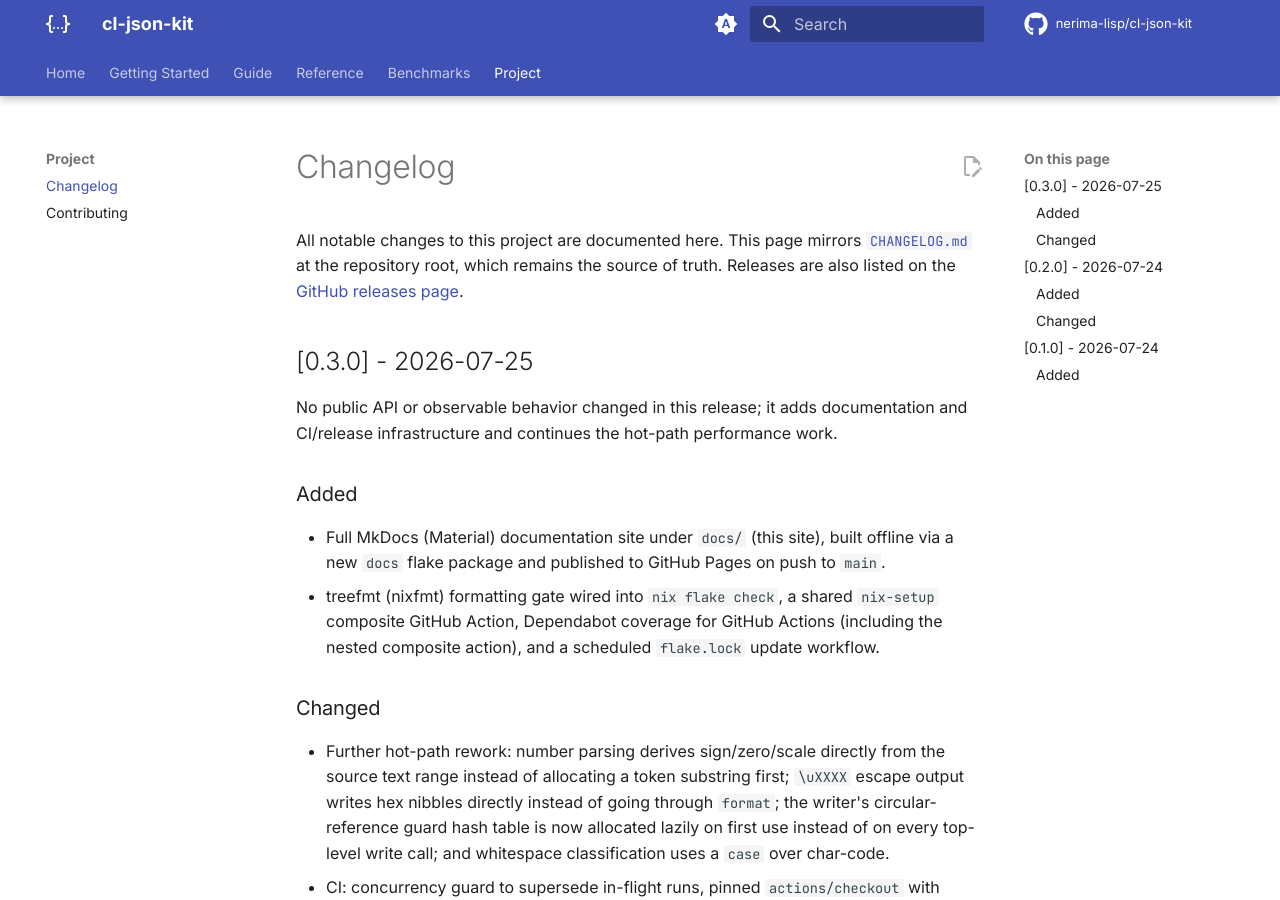
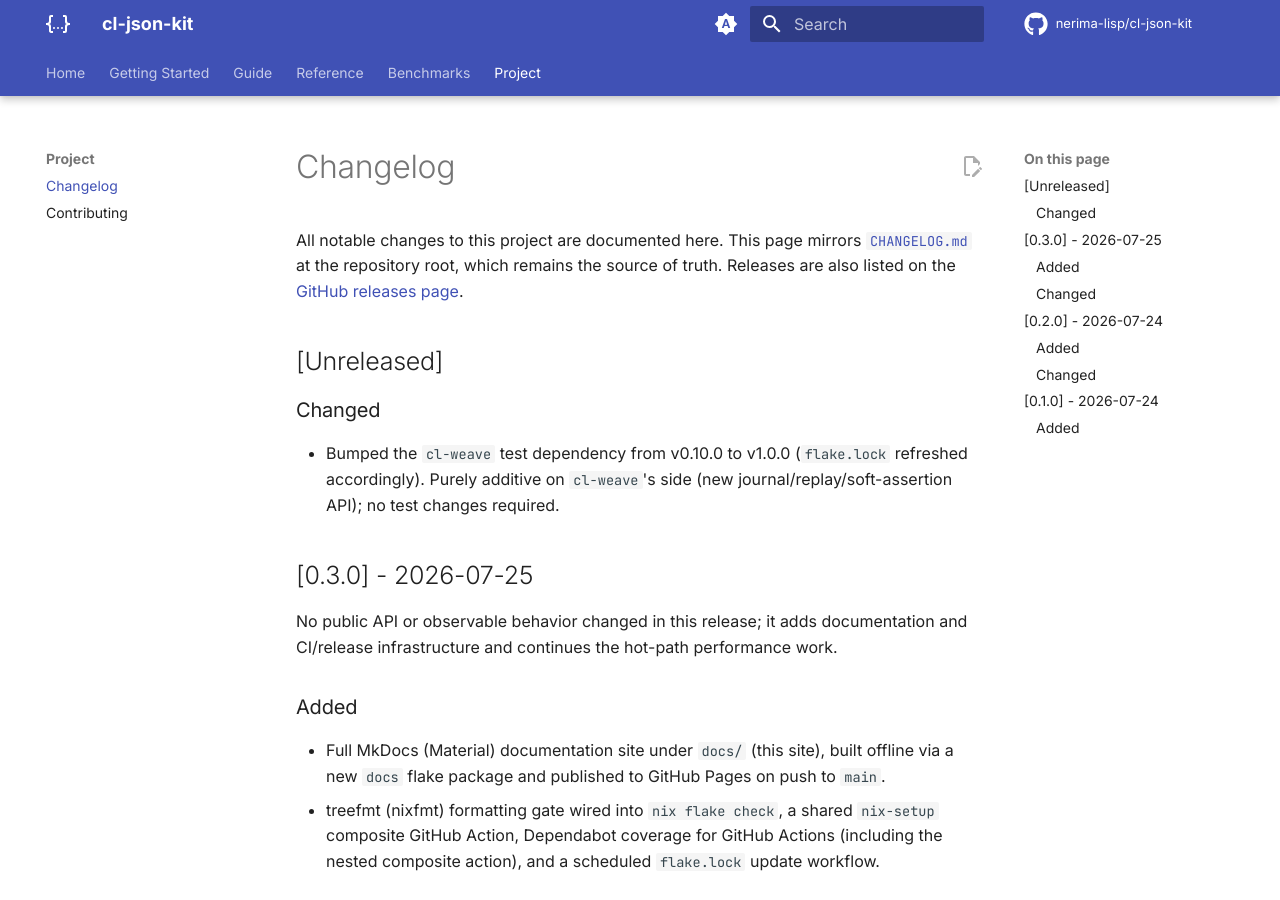
Before and after one commit to nerima-lisp/cl-json-kit, an MkDocs documentation site: the page built from docs/src/changelog.md, in a window 1280 px wide and 900 px high. Built offline with MkDocs 1.6.1 and Material for MkDocs 9.7.7, drawn with Linux system fonts in a browser that asks for light colours; comment, search, counter and statistics services are not loaded.

Commit message:
chore: bump cl-weave dependency to v1.0.0 (#11)
* chore: bump cl-weave dependency to v1.0.0

v0.10.0 is two releases behind (v0.11.0, v1.0.0). The v1.0.0 diff is
purely additive to the exported symbol set (journal/replay/soft-assertion
API) with no removals, and the full local test suite (176/176) passes
against the new pin.

* docs: fix stale takeokunn/cl-weave link, add Unreleased changelog entry

installation.md still linked to the pre-org-migration
github.com/takeokunn/cl-weave; every other reference in the repo already
points at nerima-lisp. Also record this branch's cl-weave v1.0.0 bump in
both CHANGELOG.md and its mirrored docs/src/changelog.md.

```diff
--- a/docs/src/changelog.md
+++ b/docs/src/changelog.md
@@ -4,6 +4,14 @@ All notable changes to this project are documented here. This page mirrors
 [`CHANGELOG.md`](https://github.com/nerima-lisp/cl-json-kit/blob/main/CHANGELOG.md)
 at the repository root, which remains the source of truth. Releases are also
 listed on the [GitHub releases page](https://github.com/nerima-lisp/cl-json-kit/releases).
+
+## [Unreleased]
+
+### Changed
+
+- Bumped the `cl-weave` test dependency from v0.10.0 to v1.0.0 (`flake.lock`
+  refreshed accordingly). Purely additive on `cl-weave`'s side (new
+  journal/replay/soft-assertion API); no test changes required.
 
 ## [0.3.0] - 2026-07-25
 
```
Also changed, not shown: docs/src/installation.md (+1 -1 lines), CHANGELOG.md, 2 other files.
